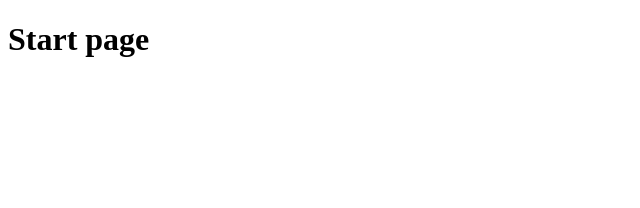
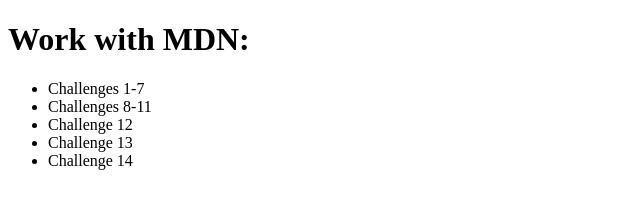
Before and after one commit to Nataliya-uzva/css-lesson1, a plain HTML site: page index.html in a window 1280 px wide. Shown: the whole page, without its empty margins (0-640 px from the left). Drawn offline with Linux system fonts and the light colour scheme.

Commit message:
Update index.html

```diff
--- a/index.html
+++ b/index.html
@@ -2,11 +2,17 @@
 <html>
 	<head>
 		<meta charset="UTF-8">
-		<title></title>
-
-		<h1>Start page</h1>
+		<title>View Page</title>
 
 	</head>
 	<body>
+		<h1>Work with MDN:</h1>
+		<ul>
+			<li>Challenges 1-7</li>
+			<li>Challenges 8-11</li>
+			<li>Challenge 12</li>
+			<li>Challenge 13</li>
+			<li>Challenge 14</li>
+		</ul>
 	</body>
 </html>
```
